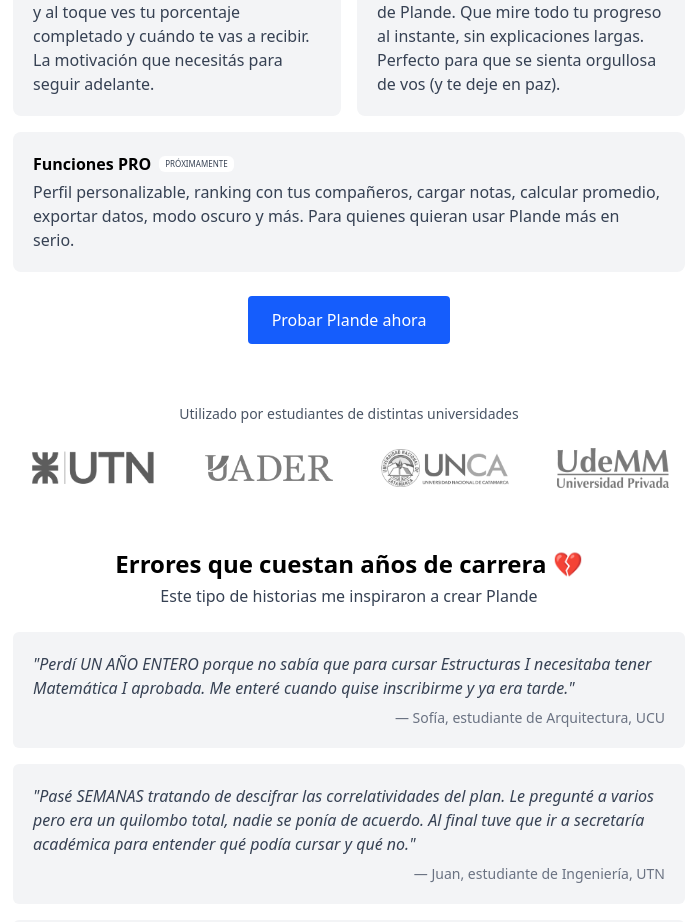
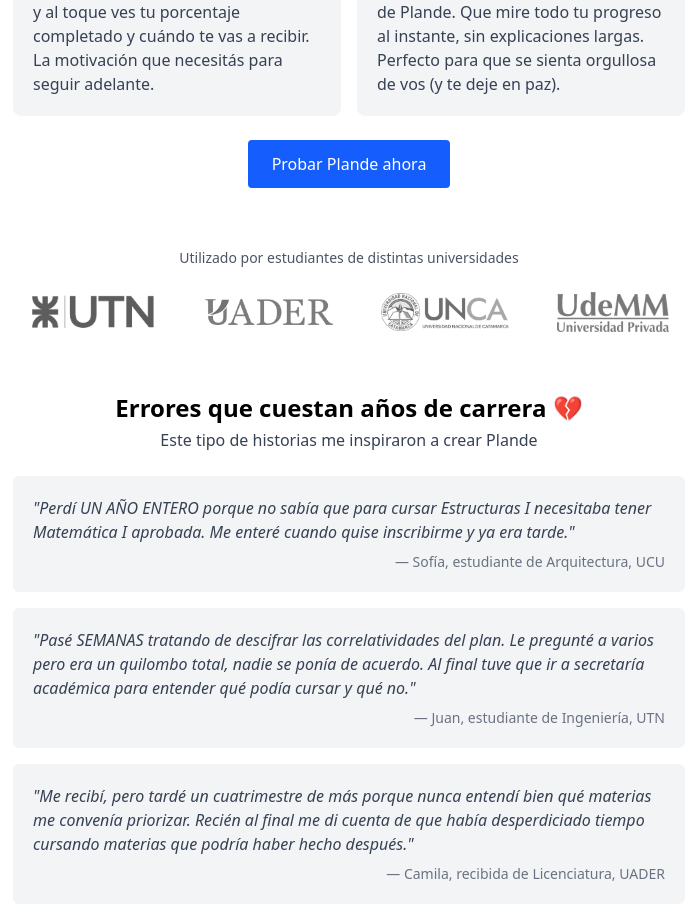
Before and after one commit to valentincostam/plande, a SvelteKit app: page / in a window 1280 px wide. Shown: the part 902-1824 px from the top of the page, without its empty margins (291-991 px from the left). Built offline with nearby package versions, Linux system fonts and the light colour scheme.

Commit message:
Remove PRO features section from +page.svelte to streamline content and improve focus on current offerings.

```diff
--- a/src/routes/+page.svelte
+++ b/src/routes/+page.svelte
@@ -98,18 +98,6 @@
 						Cuando tu mamá te pregunte "¿cómo vas con la facultad?", mandále tu link de Plande. Que
 						mire todo tu progreso al instante, sin explicaciones largas. Perfecto para que se sienta
 						orgullosa de vos (y te deje en paz).
-					</p>
-				</div>
-				<div class="grid gap-1 rounded-lg bg-gray-100 p-5 md:col-span-2">
-					<h3 class="flex items-center gap-2 font-bold">
-						Funciones PRO <span
-							class="rounded-md bg-white px-1.5 py-0.5 text-[.5rem] font-normal text-gray-700"
-							>PRÓXIMAMENTE</span
-						>
-					</h3>
-					<p class="text-gray-700">
-						Perfil personalizable, ranking con tus compañeros, cargar notas, calcular promedio,
-						exportar datos, modo oscuro y más. Para quienes quieran usar Plande más en serio.
 					</p>
 				</div>
 			</div>
```
